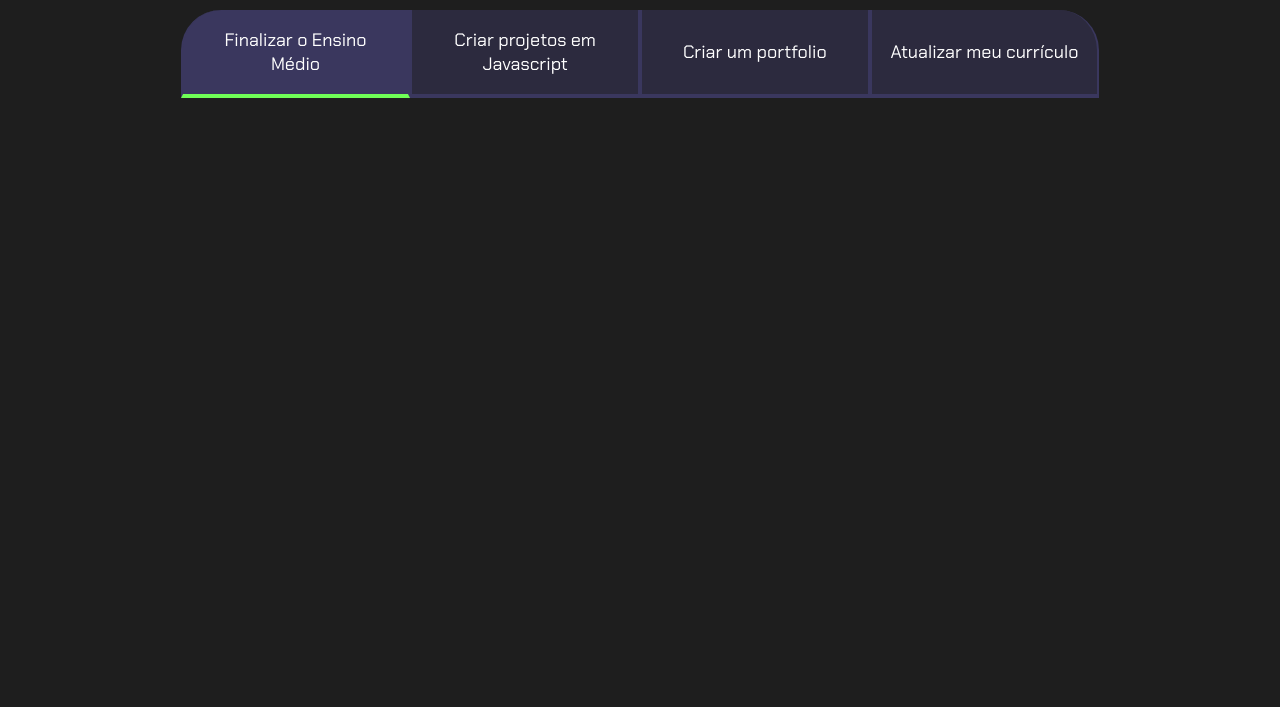
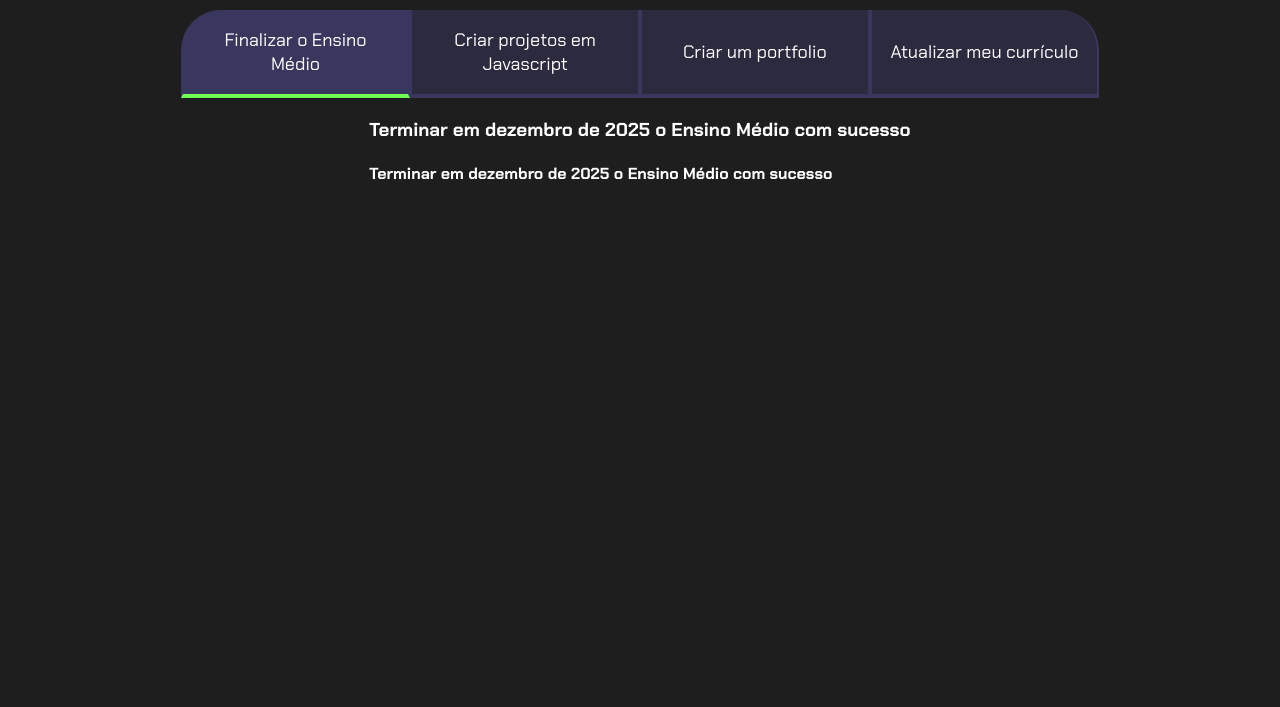
Before and after one commit to Atiapaula/ProjetodeVida, a plain HTML site: page index.html in a window 1280 px wide. Shown: the part 93-800 px from the top of the page. Drawn offline with Linux system fonts and the light colour scheme.

Commit message:
Update index.html

```diff
--- a/index.html
+++ b/index.html
@@ -17,6 +17,15 @@
             <button class="botao">Criar um portfolio</button>
             <button class="botao">Atualizar meu currículo</button>
         </div>
+
+        <div class="abas-textos">
+            <div class="aba-conteudo">
+            <h3 class="aba-conteudo-titulo-principal">Terminar em dezembro de 2025 o Ensino Médio com sucesso</h3>
+            <h4 class="aba-conteudo-titulo-secundario">Terminar em dezembro de 2025 o Ensino Médio com sucesso</h4>
+        </div>
+
+
+
     </section>
     <script src="main.js"></script>
 </body>
```
